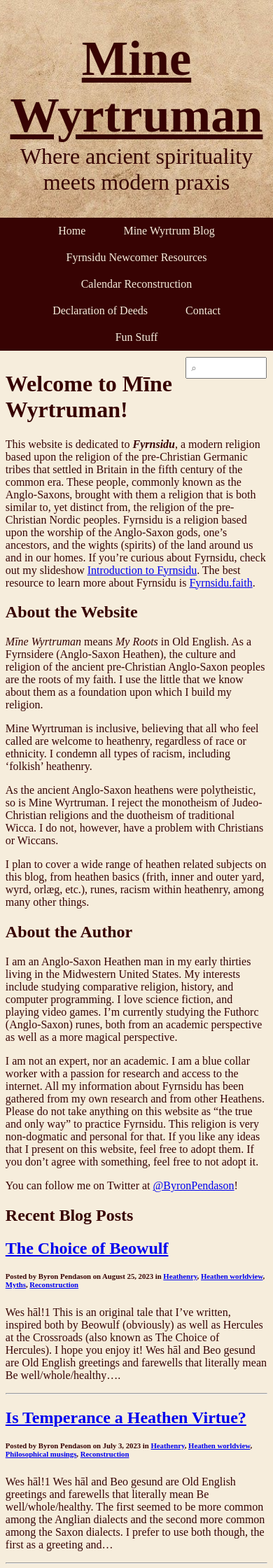
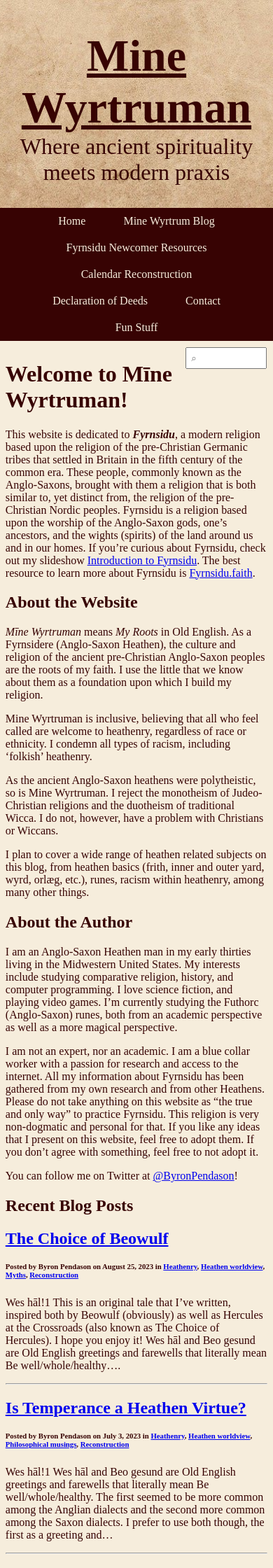
Before and after one commit to byronpendason/mwtest, a Jekyll site: the page built from index.md, in a window 390 px wide. Shown: the top 2240 px of the page at 70% size. Built offline with Jekyll 4.4.1, drawn with Linux system fonts in a browser that asks for light colours; some web fonts are replaced; our own code applies the rules of GitHub Pages for plain Markdown files; comment, search, counter and statistics services are not loaded.

Commit message:
Update style.css

```diff
--- a/css/style.css
+++ b/css/style.css
@@ -23,10 +23,10 @@ body {
 }
 @media screen and (max-width: 800px) {
   .title a {
-    font-size: 1.1em;
+    font-size: 1.0em;
   }
   .subtitle {
-    font-size: 1.05em;
+    font-size: 0.75em;
   }
 }
 .page-title {
```
